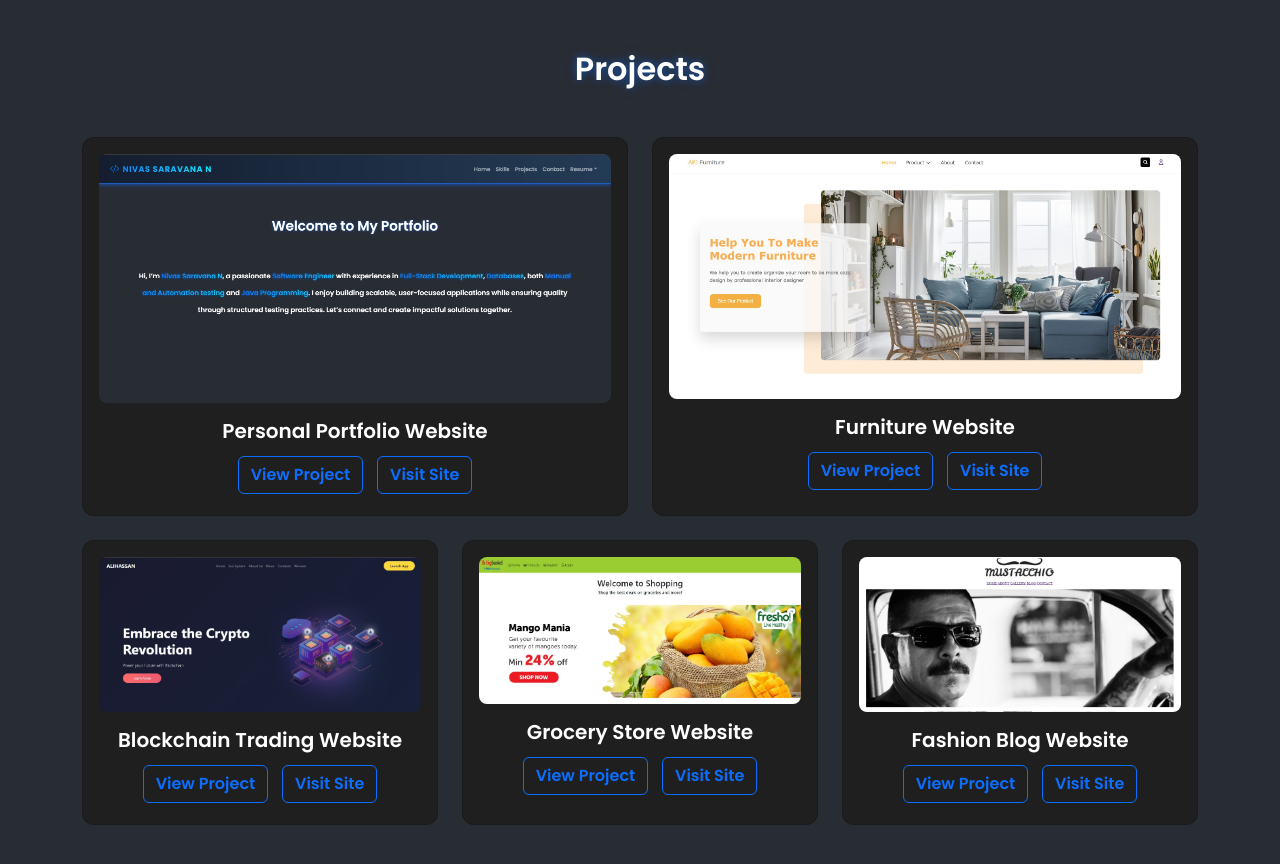
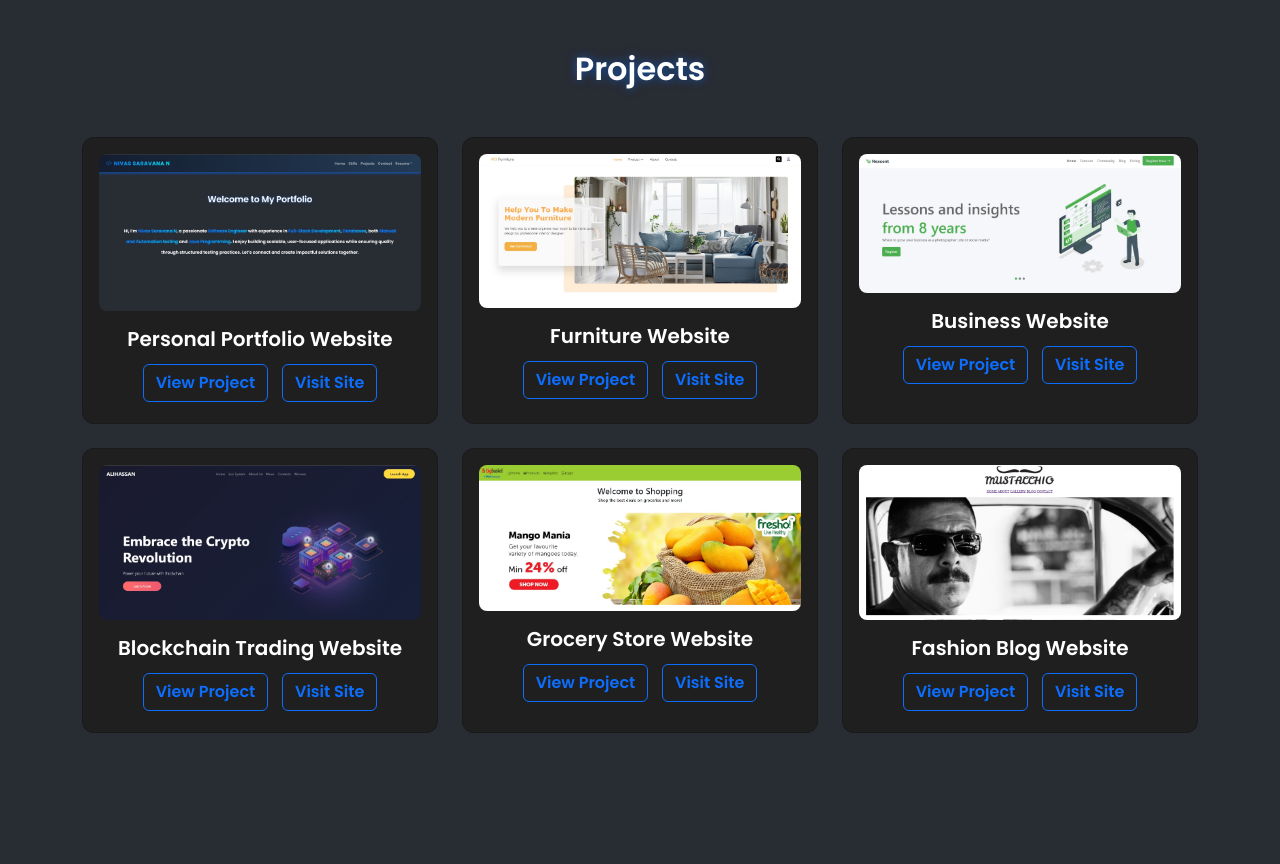
Before and after one commit to nivas-s-n/Portfolio, a plain HTML site: page index.html in a window 1280 px wide. Shown: the part 1600-2464 px from the top of the page. Drawn offline with nearby package versions, Linux system fonts and the light colour scheme.

Commit message:
portfolio

```diff
--- a/index.html
+++ b/index.html
@@ -180,7 +180,7 @@
             <h2 class="text-white text-center mb-5 anima">Projects</h2>
             <div class="row g-4 anima1">
                 <!-- Project 1 -->
-                <div class="col-md-6">
+                <div class="col-md-4">
                     <div class="card project-card text-white h-100 text-center">
                         <div class="card-body">
                             <img src="images/p1.jpg" class="img-fluid mb-3" alt="">
@@ -191,7 +191,7 @@
                     </div>
                 </div>
                 <!-- Project 2 -->
-                <div class="col-md-6">
+                <div class="col-md-4">
                     <div class="card project-card text-white h-100 text-center">
                         <div class="card-body">
                             <img src="images/p5.jpg" class="img-fluid mb-3" alt="">
@@ -208,6 +208,20 @@
                 <div class="col-md-4">
                     <div class="card project-card text-white h-100 text-center">
                         <div class="card-body">
+                            <img src="images/p6.jpg" class="img-fluid mb-3" alt="">
+                            <h5 class="card-title">Business Website</h5>
+                            <a href="https://github.com/nivas-s-n/Nexcent"
+                                class="btn btn-outline-primary project-btn">View Project</a>
+                            <a href="https://nivas-s-n.github.io/Nexcent/"
+                                class="btn btn-outline-primary project-btn">Visit Site</a>
+                        </div>
+                    </div>
+                </div>
+
+                <!-- Project 4 -->
+                <div class="col-md-4">
+                    <div class="card project-card text-white h-100 text-center">
+                        <div class="card-body">
                             <img src="images/p2.jpg" class="img-fluid mb-3" alt="">
                             <h5 class="card-title">Blockchain Trading Website</h5>
                             <a href="https://github.com/nivas-s-n/blockchain"
@@ -218,7 +232,7 @@
                     </div>
                 </div>
 
-                <!-- Project 4 -->
+                <!-- Project 5 -->
                 <div class="col-md-4">
                     <div class="card project-card text-white h-100 text-center">
                         <div class="card-body">
@@ -232,7 +246,7 @@
                     </div>
                 </div>
 
-                <!-- Project 5 -->
+                <!-- Project 6 -->
                 <div class="col-md-4">
                     <div class="card project-card text-white h-100 text-center">
                         <div class="card-body">
```
Also changed, not shown: images/p6.jpg (added).
